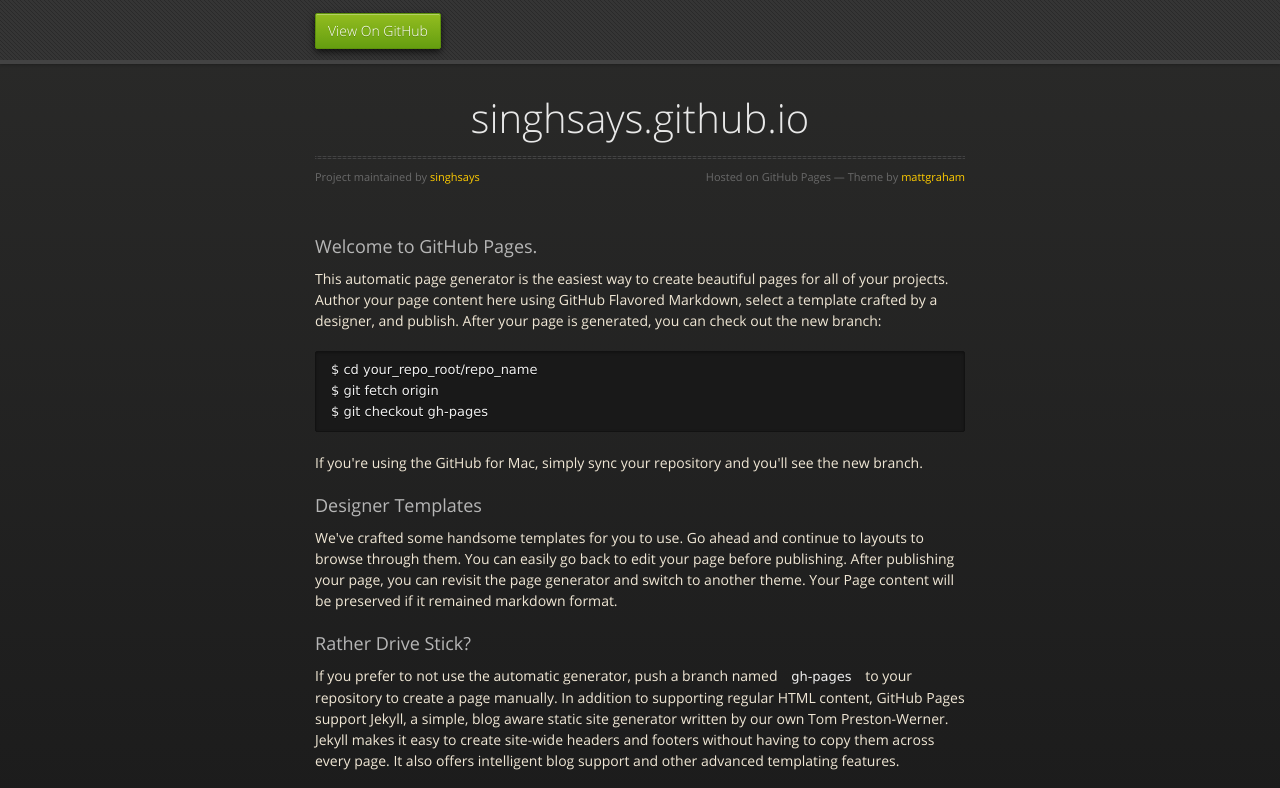
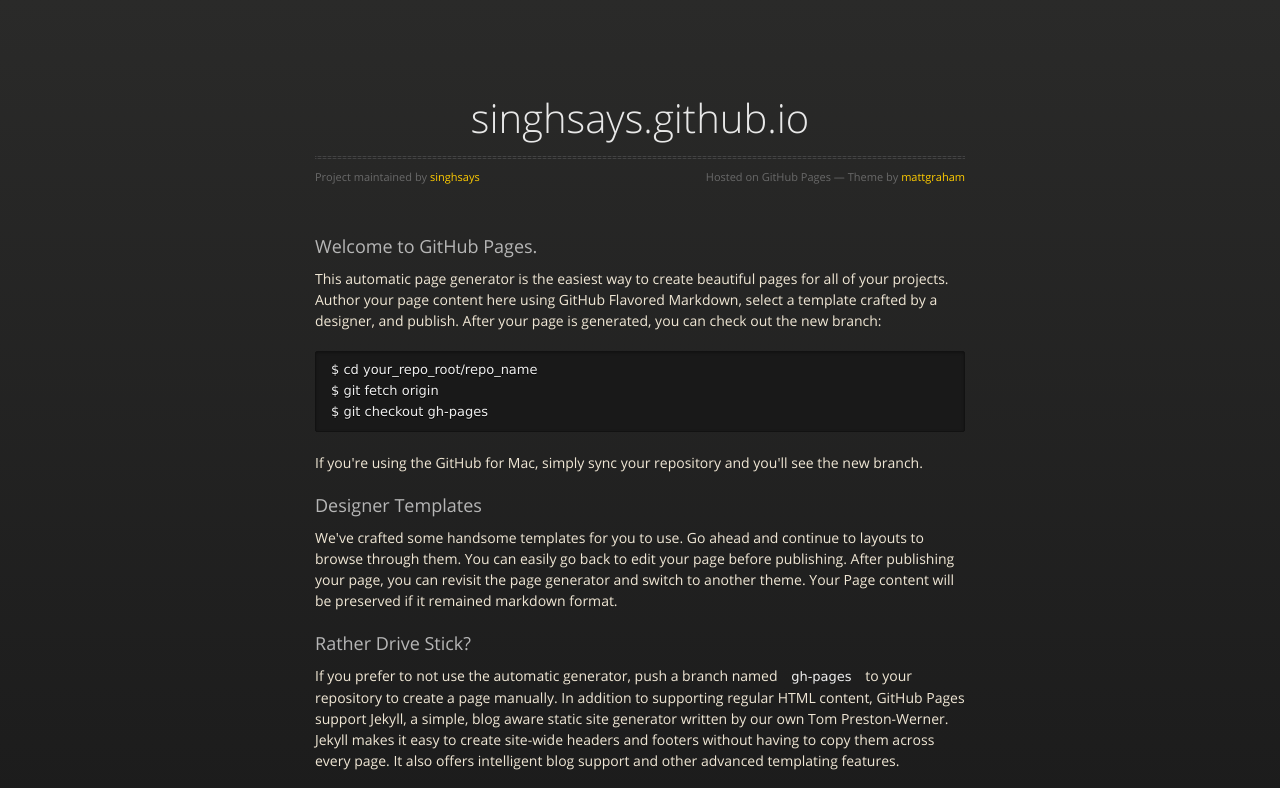
Before and after one commit to singhsays/singhsays.github.io, a plain HTML site: page index.html in a window 1280 px wide. Shown: the top 788 px of the page. Drawn offline with nearby package versions, Linux system fonts and the light colour scheme.

Commit message:
Test commit

```diff
--- a/index.html
+++ b/index.html
@@ -18,14 +18,7 @@
 
   </head>
   <body>
-      <div id="header">
-        <nav>
-          <li class="fork"><a href="https://github.com/singhsays">View On GitHub</a></li>
-        </nav>
-      </div><!-- end header -->
-
     <div class="wrapper">
-
       <section>
         <div id="title">
           <h1>singhsays.github.io</h1>
```
